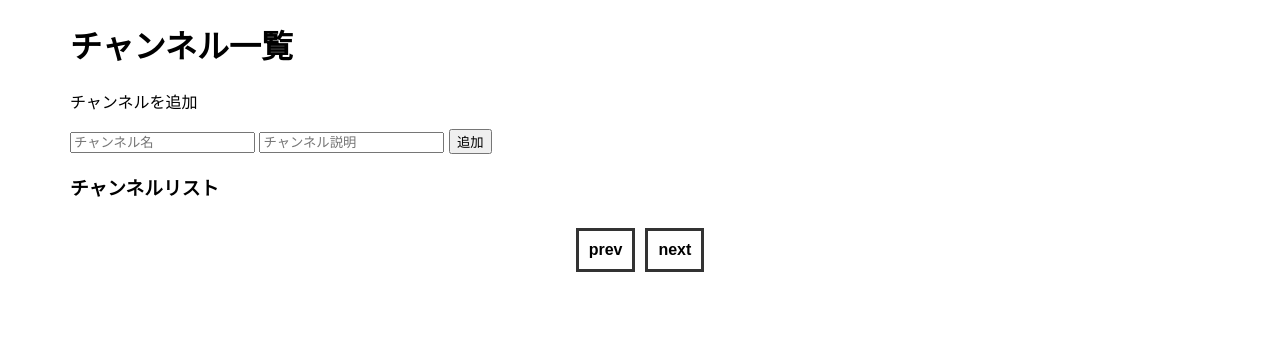
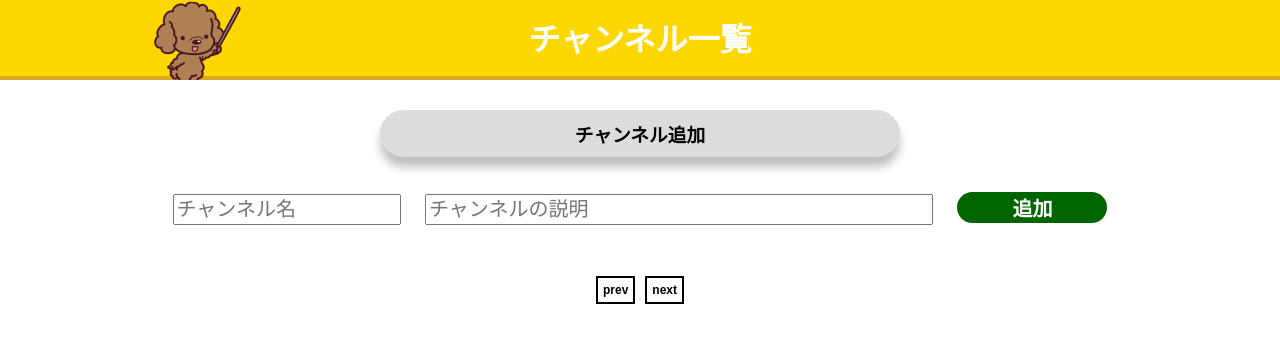
Before and after one commit to HackathonGteam/gteam, a Flask app: page / in a window 1280 px wide. Shown: the top 343 px of the page. Run offline with Flask 2, Linux system fonts and the light colour scheme; the visitor is signed in with stand-in values (Sample User, id 1); data that the repository does not hold is empty.

Commit message:
ヘッダーとチャンネル追加フォームの装飾

```diff
--- a/static/css/base.css
+++ b/static/css/base.css
@@ -1,5 +1,6 @@
 @import 'registration.css';
 @import 'pagination.css';
+@import 'channel.css';
 
 /* ページ共通レイアウト */
 body {
@@ -7,6 +8,10 @@ body {
   font-family: "Mplus 1c", sans-serif;
 }
 
+.header {
+  height: 80px;
+}
+
 .container {
   max-width: 1140px;
   margin: 0 auto;
--- /dev/null
+++ b/static/css/channel.css
@@ -0,0 +1,73 @@
+.channel-header {
+  background-image: url("../img/channel-header.png");
+  background-size: cover;
+}
+
+.channel-top h1 {
+  text-align: center;
+  line-height: 80px;
+  margin: 0;
+  color: #fff;
+}
+
+.add-channel {
+  padding: 30px 0;
+}
+
+.add-channel-top {
+  margin: 0 auto;
+  margin-bottom: 35px;
+  width: 500px;
+  padding: 10px;
+  background-color: #DCDCDC;
+  border-radius: 75px;
+  box-shadow: 0px 10px 10px rgba(0, 0, 0, 0.25);
+}
+
+.add-channel-top h3 {
+  text-align: center;
+  margin: 0;
+}
+
+.add-channel-form {
+  text-align: center;
+}
+
+.add-channel-form input {
+  height: 25px;
+  font-size: 20px;
+  margin-right: 20px;
+}
+
+.channel-name {
+  width: 220px;
+}
+
+.channel-description {
+  width: 500px;
+}
+
+.add-channel button {
+  width: 150px;
+  height: 31px;
+  border: 0;
+  border-radius: 20px;
+  font-size: 20px;
+  font-weight: bold;
+  color: #fff;
+  background-color: #006400;
+}
+
+.add-channel button:hover {
+  color: #000;
+  background-color: #60B500;
+}
+
+.channel-pagination-block li {
+  list-style: none;
+}
+
+.channel-pagination-block a {
+  color: #000;
+  text-decoration: none;
+}
--- a/static/css/pagination.css
+++ b/static/css/pagination.css
@@ -1,28 +1,29 @@
-.pagination{
+.pagination {
   list-style: none;
   display: flex;
   justify-content: center;
+  padding: 0;
+}
+
+.pagination li {
+  margin: 5px;
+  border: 2px solid #000;
+}
+
+.pagination a {
+  display: block;
+  font-size: 12px;
+  text-decoration: none;
+  font-weight: bold;
+  color: #000;
   padding: 5px;
 }
 
-.pagination li{
-  margin: 5px;
-  border: 3px solid #333;
-}
-
-.pagination a{
-  display: block;
-  text-decoration: none;
-  font-weight: bold;
-  color: #000;
-  padding: 10px;
-}
-
-.pagination a:hover{
+.pagination a:hover {
   background-color: #006400;
   color: #fff;
 }
 
-.active{
+.active {
   background-color: #60B500;
 }
--- a/templates/index.html
+++ b/templates/index.html
@@ -3,22 +3,31 @@
   <title>home</title>
 {% endblock %}
 {% block body %}
-  <div class="channel-wrapper">
+  <div class="header channel-header">
     <div class="container">
       <div class="channel-top">
         <h1>チャンネル一覧</h1>
-        <p>チャンネルを追加</p>
-        <!-- formタグでチャンネル追加を実装 -->
-        <form action="/" method="post">
-          <!--チャンネル名の追加-->
-          <input type="text" placeholder="チャンネル名" class="" name="channelName">
-          <!--チャンネルの説明-->
-          <input type="text" placeholder="チャンネル説明" class="" name="channelDescription">
-          <button>追加</button>
-        </form>
+      </div>
+    </div>
+  </div>
+  <div class="channel-wrapper">
+    <div class="container">
+      <div class="add-channel">
+        <div class="add-channel-top">
+          <h3>チャンネル追加</h3>
+        </div>
+        <div class="add-channel-main">
+          <!-- formタグでチャンネル追加を実装 -->
+          <form class="add-channel-form" action="/" method="post">
+            <!--チャンネル名の追加-->
+            <input type="text" placeholder="チャンネル名" class="channel-name" name="channelName">
+            <!--チャンネルの説明-->
+            <input type="text" placeholder="チャンネルの説明" class="channel-description" name="channelDescription">
+            <button>追加</button>
+          </form>
+        </div>
       </div>
       <div class="channel-list">
-        <h3>チャンネルリスト</h3>
         <!-- pythonのfor文を使用し、チャンネルリストにチャンネル名を表示する。 -->
         <div class="channel-pagination-block">
           {% for channel in channels %}
```
Also changed, not shown: static/img/channel-header.png (added).
